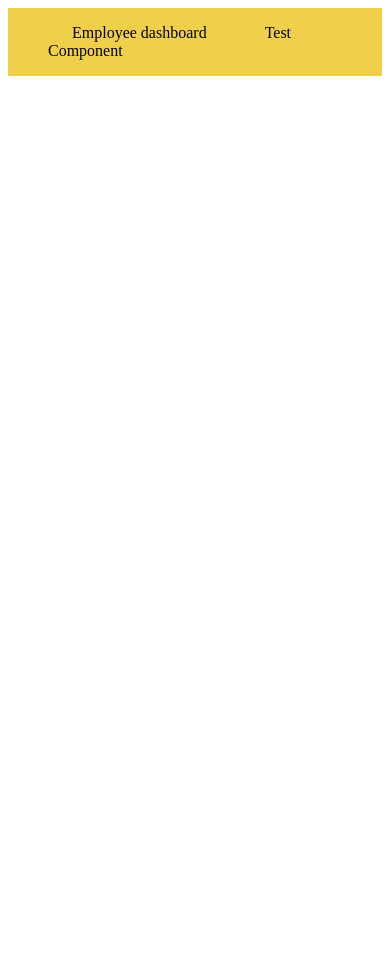
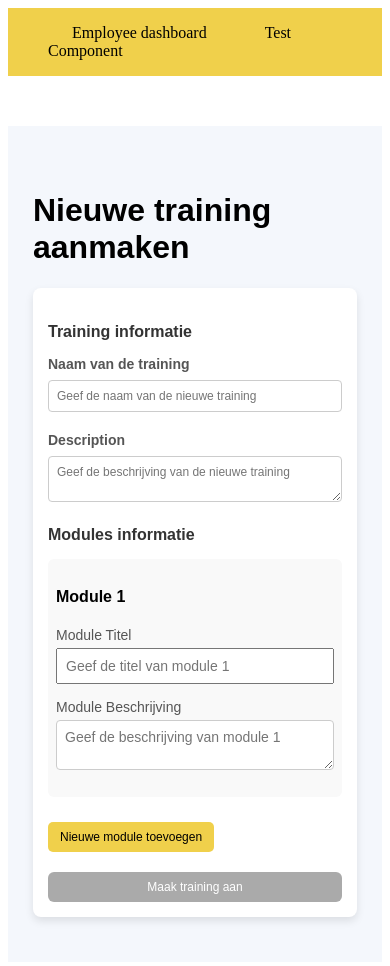
Before and after one commit to sofiane-atari/periskalacademy, an Angular app in the folder periskal-application/frontend/Periskal-frontend/: page /add in a window 390 px wide. Before the commit this address led to /. Shown: the top 966 px of the page. Before the commit the page ends 844 px from the top, so only its background shows below. Built offline with nearby package versions, Linux system fonts and the light colour scheme.

Commit message:
Updated css for add page and changed /submit to /add

```diff
--- a/periskal-application/frontend/Periskal-frontend/src/app/add-training/add-training.component.css
+++ b/periskal-application/frontend/Periskal-frontend/src/app/add-training/add-training.component.css
@@ -1,50 +1,55 @@
-/* General container and layout */
 .columns {
   display: flex;
   justify-content: center;
   align-items: flex-start;
   padding: 30px;
   background-color: #f4f7fc;
-  font-family: Arial, sans-serif;
+  font-family: "Arial", sans-serif;
 }
 
 .column {
   flex: 1;
-  max-width: 800px;
+  max-width: 1600px;
   padding: 20px;
 }
 
 form {
   background-color: #fff;
   border-radius: 8px;
-  box-shadow: 0 4px 10px rgba(0, 0, 0, 0.1);
+  box-shadow: 0 4px 8px rgba(0, 0, 0, 0.1);
   padding: 20px;
 }
 
-/* Field styling */
 .field {
   margin-bottom: 20px;
 }
 
 label {
   display: block;
-  font-size: 16px;
+  font-size: 14px;
   font-weight: bold;
+  color: #555;
   margin-bottom: 8px;
-  color: #333;
 }
 
-.input {
+.input,
+textarea {
   width: 100%;
   padding: 12px;
   font-size: 16px;
   border: 1px solid #ccc;
-  border-radius: 6px;
+  border-radius: 4px;
   box-sizing: border-box;
+  font-family: Arial, sans-serif;
   transition: border-color 0.3s ease;
 }
 
-.input:focus {
+textarea {
+  resize: vertical;
+}
+
+.input:focus,
+textarea:focus {
   border-color: #66afe9;
   outline: none;
 }
@@ -57,12 +62,12 @@ h3.modules {
   margin-bottom: 15px;
 }
 
-/* Module section styling */
 .module {
   background-color: #f9f9f9;
   padding: 15px;
   margin-bottom: 15px;
   border-radius: 6px;
+  box-sizing: border-box;
 }
 
 .module label {
@@ -71,25 +76,17 @@ h3.modules {
   margin-bottom: 5px;
 }
 
-.module input {
+.module input,
+.module textarea {
   padding: 10px;
   width: 100%;
   font-size: 16px;
   margin-bottom: 15px;
+  box-sizing: border-box;
 }
 
-.delete {
-  background-color: #d9534f;
-  color: white;
-  border: none;
-  padding: 8px 15px;
-  border-radius: 5px;
-  cursor: pointer;
-  transition: background-color 0.3s ease;
-}
-
-.delete:hover {
-  background-color: #c12e2a;
+.module textarea {
+  resize: vertical;
 }
 
 button[type="button"] {
@@ -130,7 +127,94 @@ button[type="submit"]:disabled {
   cursor: not-allowed;
 }
 
-.titelmodule {
-  font-size: 20px;
-  font-weight: 800;
+div.loading {
+  font-size: 16px;
+  color: #d9534f;
+  text-align: center;
+  margin-top: 20px;
 }
+
+div.error-message {
+  font-size: 16px;
+  color: #fff;
+  background-color: #d9534f;
+  padding: 15px;
+  border-radius: 5px;
+  text-align: center;
+  margin-top: 20px;
+  box-shadow: 0 4px 8px rgba(0, 0, 0, 0.1);
+  font-weight: bold;
+  transition: background-color 0.3s ease;
+}
+
+div.error-message:hover {
+  background-color: #c12e2a;
+}
+
+@media (max-width: 768px) {
+  .columns {
+    flex-direction: column;
+    padding: 15px;
+  }
+
+  .column {
+    max-width: 100%;
+    padding: 10px;
+  }
+
+  form {
+    padding: 15px;
+  }
+
+  .input,
+  textarea {
+    font-size: 14px;
+    padding: 10px;
+  }
+
+  h3.modules {
+    font-size: 18px;
+  }
+
+  .module {
+    padding: 10px;
+  }
+
+  .module label {
+    font-size: 14px;
+  }
+
+  .module input,
+  .module textarea {
+    padding: 8px;
+    font-size: 14px;
+  }
+
+  button[type="button"],
+  button[type="submit"] {
+    font-size: 14px;
+    padding: 10px 15px;
+  }
+}
+
+@media (max-width: 480px) {
+  .input,
+  textarea {
+    font-size: 12px;
+    padding: 8px;
+  }
+
+  button[type="button"],
+  button[type="submit"] {
+    font-size: 12px;
+    padding: 8px 12px;
+  }
+
+  .module {
+    padding: 8px;
+  }
+
+  h3.modules {
+    font-size: 16px;
+  }
+}
--- a/periskal-application/frontend/Periskal-frontend/src/app/add-training/add-training.component.html
+++ b/periskal-application/frontend/Periskal-frontend/src/app/add-training/add-training.component.html
@@ -1,43 +1,56 @@
 <div class="columns">
   <div class="column"></div>
   <div class="column">
+    <h1>Nieuwe training aanmaken</h1>
     <form [formGroup]="trainingForm" (ngSubmit)="postTraining()">
+      <h3 class="modules">Training informatie</h3>
       <div class="field">
         <label>Naam van de training</label>
         <input
           formControlName="name"
           class="input"
-          placeholder="Geef je naam"
+          placeholder="Geef de naam van de nieuwe training"
+          required
         />
       </div>
 
       <div class="field">
         <label>Description</label>
-        <input
+        <textarea
           formControlName="description"
-          class="input"
-          placeholder="Geef de description van de training"
-        />
+          id="description"
+          class="form-control"
+          placeholder="Geef de beschrijving van de nieuwe training"
+          name="description"
+          required
+        >
+        </textarea>
       </div>
 
-      <h3 class="modules">Modules</h3>
+      <h3 class="modules">Modules informatie</h3>
       <div formArrayName="modules">
         @for (module of modules.controls; track $index) {
         <div [formGroupName]="$index" class="module">
-          <label class="titelmodule">Module {{ $index + 1 }}</label>
+          <h4>Module {{ $index + 1 }}</h4>
           <div>
             <label>Module Titel</label>
             <input
               formControlName="nameModule"
-              placeholder="Enter module title"
+              placeholder="Geef de titel van module {{ $index + 1 }}"
+              required
             />
           </div>
           <div>
             <label>Module Beschrijving</label>
-            <input
+            <textarea
               formControlName="descriptionModule"
-              placeholder="Enter module description"
-            />
+              id="descriptionModule{{ $index }}"
+              class="form-control"
+              placeholder="Geef de beschrijving van module {{ $index + 1 }}"
+              name="descriptionModule{{ $index }}"
+              required
+            >
+            </textarea>
           </div>
           @if($index!=0) {
           <button class="delete" type="button" (click)="removeModule($index)">
@@ -54,7 +67,7 @@
       </div>
       <div>
         <button type="submit" [disabled]="trainingForm.invalid">
-          Post Training
+          Maak training aan
         </button>
       </div>
     </form>
--- a/periskal-application/frontend/Periskal-frontend/src/app/app.routes.ts
+++ b/periskal-application/frontend/Periskal-frontend/src/app/app.routes.ts
@@ -9,6 +9,6 @@ export const routes: Routes = [
     { path: 'trainingEmployee', component: TrainingEmployeeComponent },
     { path: 'test', component: TestComponent},
     { path: 'training/:id', component: TrainingDetailComponent },
-    { path: 'submit', component: AddTrainingComponent},
+    { path: 'add', component: AddTrainingComponent},
     { path: 'edit/:id', component: UpdateTrainingComponent}
 ];
--- a/periskal-application/frontend/Periskal-frontend/src/app/training-employee/training-employee.component.ts
+++ b/periskal-application/frontend/Periskal-frontend/src/app/training-employee/training-employee.component.ts
@@ -29,7 +29,7 @@ export class TrainingEmployeeComponent implements OnInit {
   }
 
   goToAddPage() {
-    this.router.navigate(['/submit'])
+    this.router.navigate(['/add'])
   }
   goToEditPage(trainingId : number) {
     this.router.navigate(['/edit', trainingId])
```
